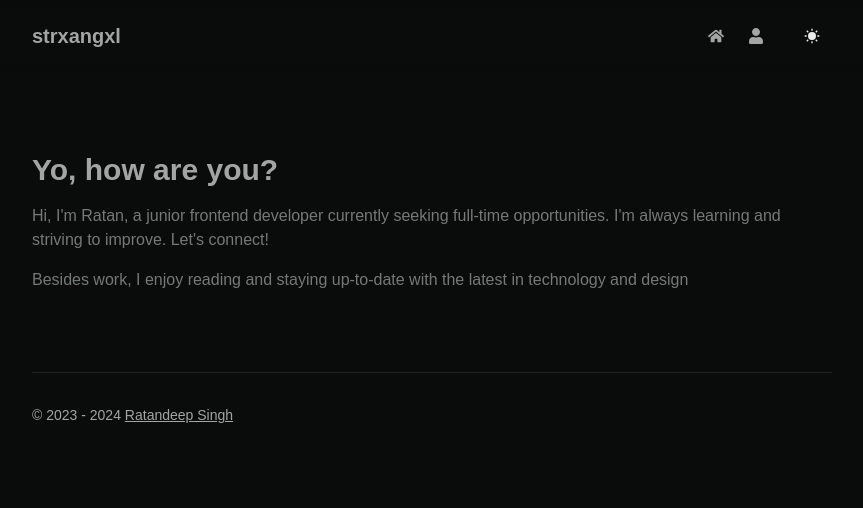
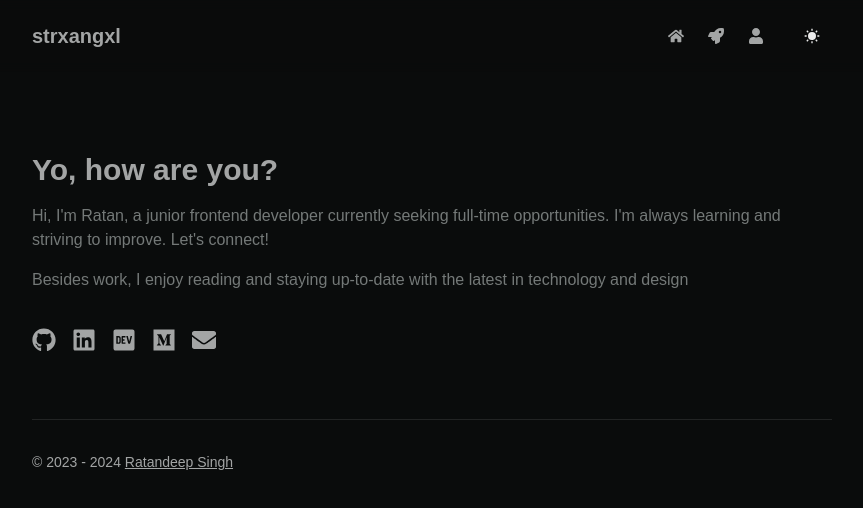
Before and after one commit to Strxangxl/portfolio, a Next.js app: page /about in a window 1280 px wide. Shown: the top 508 px of the page, without its empty margins (208-1071 px from the left). Built offline with nearby package versions, Linux system fonts and the light colour scheme.

Commit message:
about me page done

```diff
--- /dev/null
+++ b/src/components/motion/MotionBox.tsx
@@ -0,0 +1,15 @@
+import type { HTMLChakraProps } from "@chakra-ui/react";
+import { Box } from "@chakra-ui/react";
+import type { HTMLMotionProps } from "framer-motion";
+import { motion } from "framer-motion";
+
+type Merge<P, T> = Omit<P, keyof T> & T;
+
+export type MotionBoxProps = Merge<
+  HTMLChakraProps<"div">,
+  HTMLMotionProps<"div">
+>;
+
+const MotionBox = motion(Box);
+
+export default MotionBox;
--- /dev/null
+++ b/src/components/motion/MotionFlex.tsx
@@ -0,0 +1,6 @@
+import { Flex } from "@chakra-ui/react";
+import { motion } from "framer-motion";
+
+const MotionFlex = motion(Flex);
+
+export default MotionFlex;
--- a/src/layout/Navigation.tsx
+++ b/src/layout/Navigation.tsx
@@ -1,7 +1,7 @@
 import { IconButton } from "@chakra-ui/react";
 import Link from "next/link";
 import type { IconType } from "react-icons";
-import { FaHome, FaUser } from "react-icons/fa";
+import { FaHome, FaUser, FaRocket } from "react-icons/fa";
 
 type NavItemProps = {
   href: string;
@@ -33,6 +33,11 @@ const navigations: NavItemProps[] = [
     icon: FaHome,
   },
   {
+    href: "/projects",
+    label: "Projects",
+    icon: FaRocket,
+  },
+  {
     href: "/about",
     label: "About",
     icon: FaUser,
--- /dev/null
+++ b/src/pages/about/Links/MotionLink.tsx
@@ -0,0 +1,45 @@
+import { Icon, Link, Tooltip } from "@chakra-ui/react";
+import * as React from "react";
+
+import MotionBox from "@/components/motion/MotionBox";
+
+import type { MotionLinkProps } from "../types";
+
+const childAnimationProps = {
+  variants: {
+    before: {
+      opacity: 0,
+      y: 20,
+      transition: {
+        type: "spring",
+        damping: 16,
+        stiffness: 200,
+      },
+    },
+    after: {
+      opacity: 1,
+      y: 0,
+      transition: {
+        type: "spring",
+        damping: 16,
+        stiffness: 200,
+      },
+    },
+  },
+};
+
+const MotionLink = (props: MotionLinkProps) => {
+  const { name, url, icon } = props;
+
+  return (
+    <MotionBox {...childAnimationProps}>
+      <Tooltip label={name}>
+        <Link href={url} isExternal>
+          <Icon as={icon} fontSize="2xl" />
+        </Link>
+      </Tooltip>
+    </MotionBox>
+  );
+};
+
+export default MotionLink;
--- /dev/null
+++ b/src/pages/about/Links/constants.ts
@@ -0,0 +1,44 @@
+import {
+  FaDev,
+  FaGithub,
+  FaLinkedin,
+  FaMedium,
+  FaEnvelope,
+} from "react-icons/fa";
+import type { IconType } from "react-icons";
+
+interface linkProps {
+  name: string;
+  url: string;
+  icon: IconType;
+}
+
+const socialLinks: linkProps[] = [
+  {
+    name: "GitHub",
+    url: "https://github.com/Strxangxl",
+    icon: FaGithub,
+  },
+  {
+    name: "LinkedIn",
+    url: "https://www.linkedin.com/in/ratandeep-singh-a539681b0/",
+    icon: FaLinkedin,
+  },
+  {
+    name: "dev.to",
+    url: "https://dev.to/strxangxl",
+    icon: FaDev,
+  },
+  {
+    name: "Medium",
+    url: "https://medium.com/@strxangxl",
+    icon: FaMedium,
+  },
+  {
+    name: "e-mail",
+    url: "mailto:hello@strxangxl?cc=chaddharatandeepsingh2345@gmail.com",
+    icon: FaEnvelope,
+  },
+];
+
+export default socialLinks;
--- a/src/pages/about/Links/index.tsx
+++ b/src/pages/about/Links/index.tsx
@@ -1,4 +1,28 @@
 import Head from "next/head";
+
+import MotionBox from "@/components/motion/MotionBox";
+import MotionFlex from "@/components/motion/MotionFlex";
+
+import socialLinks from "./constants";
+import MotionLink from "./MotionLink";
+
+const wrapperAnimationProps = {
+  variants: {
+    before: { y: 0, opacity: 0, transition: { type: "spring" } },
+    after: { y: 20, opacity: 1, transition: { type: "spring" } },
+  },
+  initial: "before",
+  animate: "after",
+};
+
+const staggerAnimationProps = {
+  variants: {
+    before: {},
+    after: { transition: { staggerChildren: 0.06 } },
+  },
+  initial: "before",
+  animate: "after",
+};
 
 const Links = () => {
   return (
@@ -6,6 +30,19 @@ const Links = () => {
       <Head>
         <title>strxangxl | about</title>
       </Head>
+
+      <MotionBox marginY={4} {...wrapperAnimationProps}>
+        <MotionFlex
+          flexWrap="wrap"
+          gridGap={4}
+          marginTop={4}
+          {...staggerAnimationProps}
+        >
+          {socialLinks.map((link) => (
+            <MotionLink {...link} key={link.url} />
+          ))}
+        </MotionFlex>
+      </MotionBox>
     </>
   );
 };
--- /dev/null
+++ b/src/pages/about/types.ts
@@ -0,0 +1,7 @@
+import type { IconType } from "react-icons";
+
+export type MotionLinkProps = {
+  name: string;
+  url: string;
+  icon: IconType;
+};
```
Also changed, not shown: src/pages/projects/index.tsx (added, +13 -0 lines).
